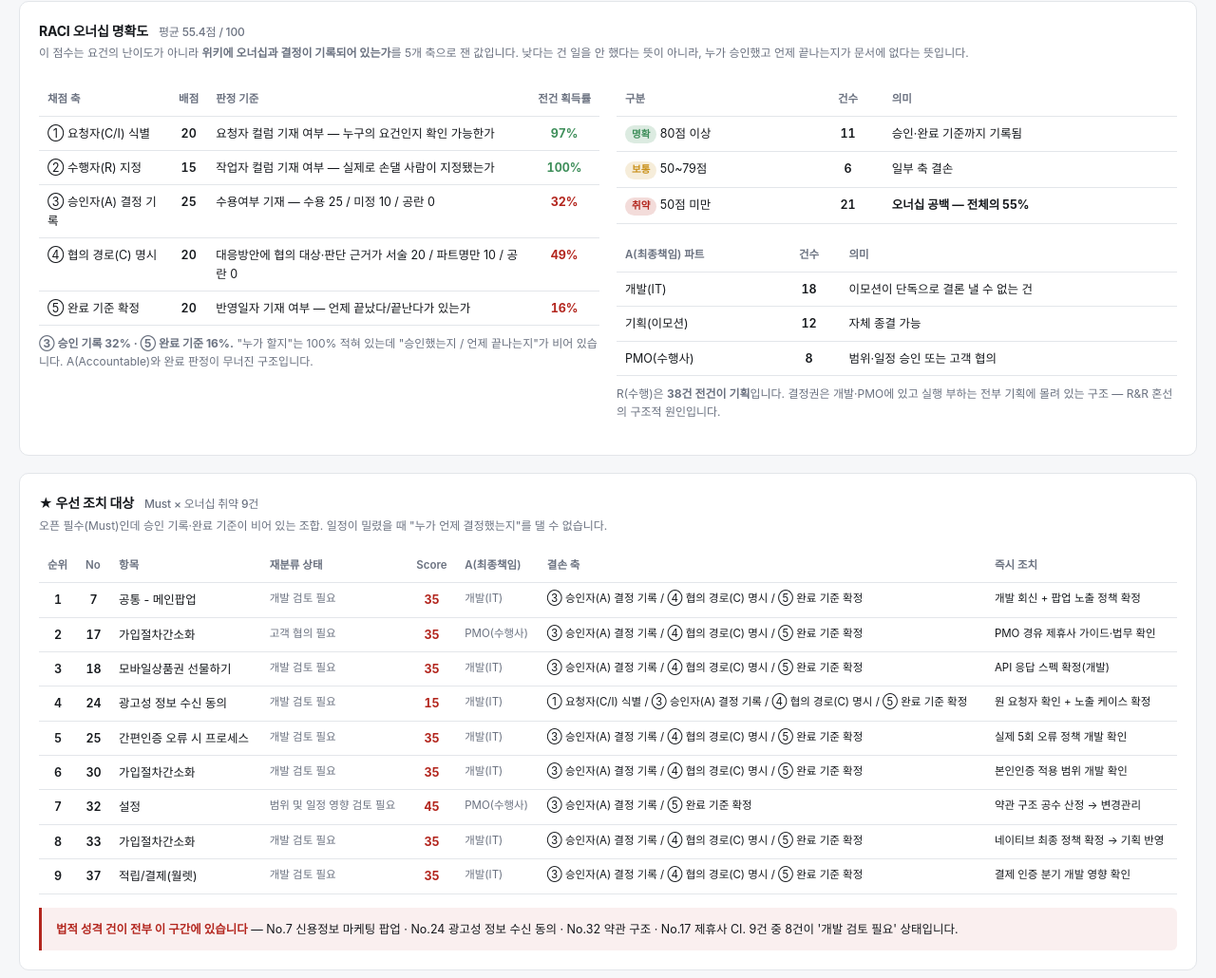
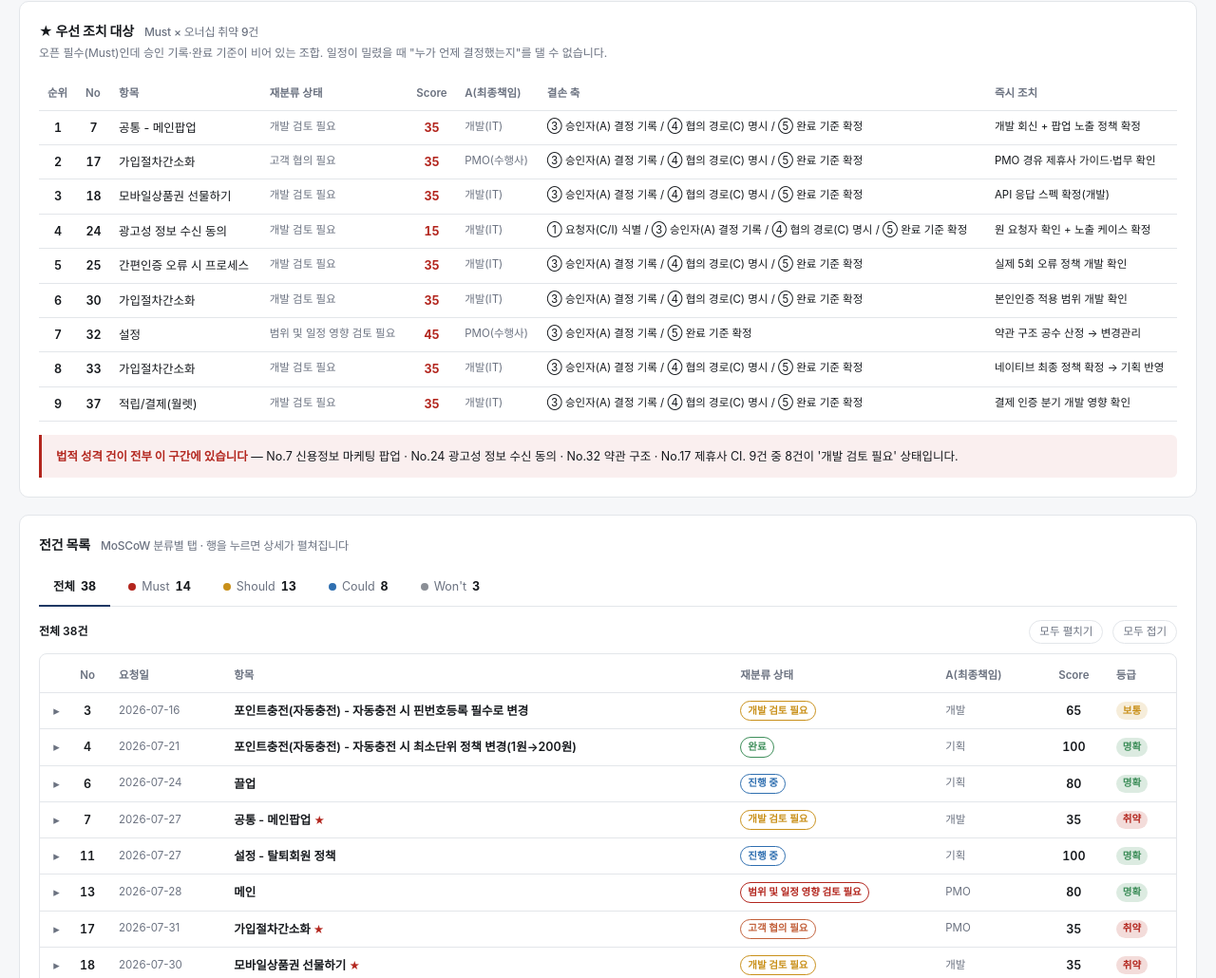
Before and after one commit to hong864/hpoint-dashboard, a plain HTML site: page req-991.html in a window 1280 px wide. Shown: the part 2059-3089 px from the top of the page at 95% size. Drawn offline with Linux system fonts and the light colour scheme.

Commit message:
Remove RACI ownership clarity section

```diff
--- a/req-991.html
+++ b/req-991.html
@@ -176,31 +176,6 @@ tr.det>td{padding:0;background:var(--bg)}
 </div>
 
 <div class="card">
-<h2>RACI 오너십 명확도 <span class="n">평균 55.4점 / 100</span></h2>
-<p class="hint">이 점수는 요건의 난이도가 아니라 <b>위키에 오너십과 결정이 기록되어 있는가</b>를 5개 축으로 잰 값입니다. 낮다는 건 일을 안 했다는 뜻이 아니라, 누가 승인했고 언제 끝나는지가 문서에 없다는 뜻입니다.</p>
-<div class="grid2">
-<div>
-<table><thead><tr><th>채점 축</th><th class="num">배점</th><th>판정 기준</th><th class="num">전건 획득률</th></tr></thead>
-<tbody><tr><td>① 요청자(C/I) 식별</td><td class="num">20</td><td>요청자 컬럼 기재 여부 — 누구의 요건인지 확인 가능한가</td><td class="num"><b style="color:var(--done)">97%</b></td></tr><tr><td>② 수행자(R) 지정</td><td class="num">15</td><td>작업자 컬럼 기재 여부 — 실제로 손댈 사람이 지정됐는가</td><td class="num"><b style="color:var(--done)">100%</b></td></tr><tr><td>③ 승인자(A) 결정 기록</td><td class="num">25</td><td>수용여부 기재 — 수용 25 / 미정 10 / 공란 0</td><td class="num"><b style="color:var(--risk)">32%</b></td></tr><tr><td>④ 협의 경로(C) 명시</td><td class="num">20</td><td>대응방안에 협의 대상·판단 근거가 서술 20 / 파트명만 10 / 공란 0</td><td class="num"><b style="color:var(--risk)">49%</b></td></tr><tr><td>⑤ 완료 기준 확정</td><td class="num">20</td><td>반영일자 기재 여부 — 언제 끝났다/끝난다가 있는가</td><td class="num"><b style="color:var(--risk)">16%</b></td></tr></tbody></table>
-<p class="hint" style="margin-top:10px"><b>③ 승인 기록 32% · ⑤ 완료 기준 16%.</b> "누가 할지"는 100% 적혀 있는데 "승인했는지 / 언제 끝나는지"가 비어 있습니다. A(Accountable)와 완료 판정이 무너진 구조입니다.</p>
-</div>
-<div>
-<table><thead><tr><th>구분</th><th class="num">건수</th><th>의미</th></tr></thead><tbody>
-<tr><td><span class="bd bd-명확">명확</span> 80점 이상</td><td class="num">11</td><td>승인·완료 기준까지 기록됨</td></tr>
-<tr><td><span class="bd bd-보통">보통</span> 50~79점</td><td class="num">6</td><td>일부 축 결손</td></tr>
-<tr><td><span class="bd bd-취약">취약</span> 50점 미만</td><td class="num">21</td><td><b>오너십 공백 — 전체의 55%</b></td></tr>
-</tbody></table>
-<table style="margin-top:16px"><thead><tr><th>A(최종책임) 파트</th><th class="num">건수</th><th>의미</th></tr></thead><tbody>
-<tr><td>개발(IT)</td><td class="num">18</td><td>이모션이 단독으로 결론 낼 수 없는 건</td></tr>
-<tr><td>기획(이모션)</td><td class="num">12</td><td>자체 종결 가능</td></tr>
-<tr><td>PMO(수행사)</td><td class="num">8</td><td>범위·일정 승인 또는 고객 협의</td></tr>
-</tbody></table>
-<p class="hint" style="margin-top:10px">R(수행)은 <b>38건 전건이 기획</b>입니다. 결정권은 개발·PMO에 있고 실행 부하는 전부 기획에 몰려 있는 구조 — R&R 혼선의 구조적 원인입니다.</p>
-</div>
-</div>
-</div>
-
-<div class="card">
 <h2>★ 우선 조치 대상 <span class="n">Must × 오너십 취약 9건</span></h2>
 <p class="hint">오픈 필수(Must)인데 승인 기록·완료 기준이 비어 있는 조합. 일정이 밀렸을 때 "누가 언제 결정했는지"를 댈 수 없습니다.</p>
 <table><thead><tr><th>순위</th><th>No</th><th>항목</th><th>재분류 상태</th><th class="num">Score</th><th>A(최종책임)</th><th>결손 축</th><th>즉시 조치</th></tr></thead>
```
